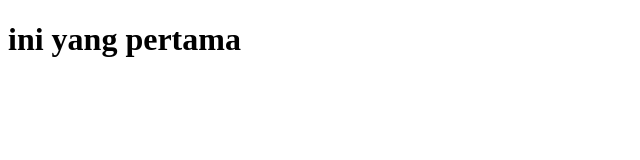
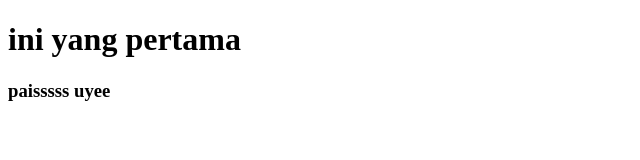
Before and after one commit to paisssszz/bersama_pais, a plain HTML site: page index.html in a window 1280 px wide. Shown: the whole page, without its empty margins (0-640 px from the left). Drawn offline with Linux system fonts and the light colour scheme.

Commit message:
tambah anak

```diff
--- a/index.html
+++ b/index.html
@@ -8,5 +8,7 @@
 </head>
 <body>
     <h1>ini yang pertama</h1>
+
+    <h3>paisssss uyee</h3>
 </body>
 </html>
```
